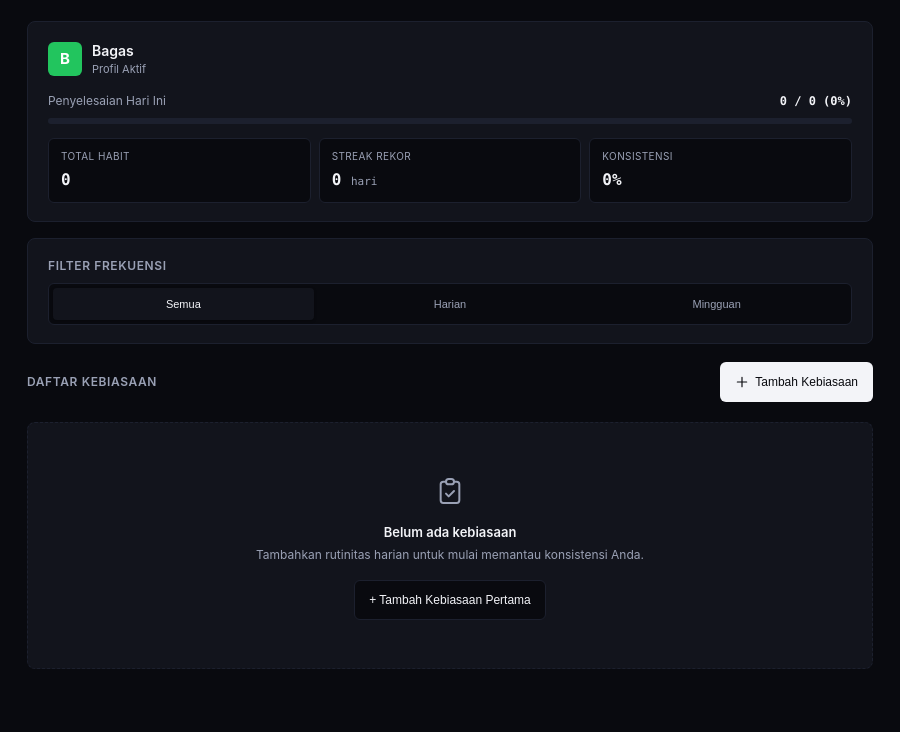
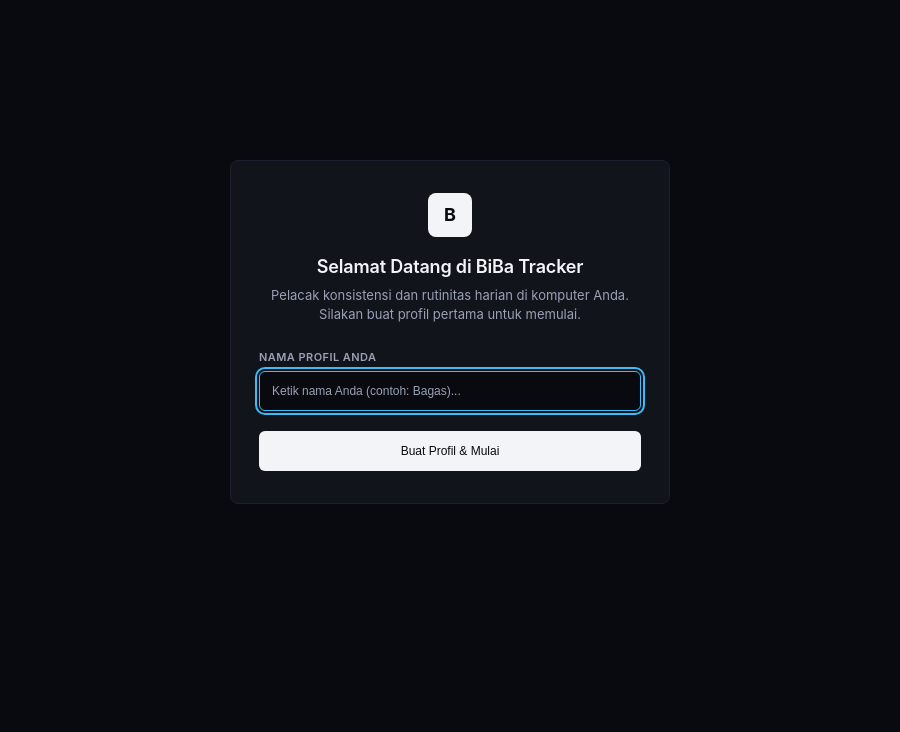
Before and after one commit to bilhaqschrodinger/Habit-TrackersBiBa, an Electron app: page public/index.html in a window 900 px wide. Shown: the part 68-800 px from the top of the page. Drawn offline with Linux system fonts and the light colour scheme; no server answers.

Commit message:
feat: add onboarding front page and remove dummy sample data

```diff
--- a/public/css/style.css
+++ b/public/css/style.css
@@ -46,6 +46,72 @@
   min-height: 100vh;
   display: flex;
   flex-direction: column;
+}
+
+/* Onboarding / Front Page (When no profile exists) */
+.onboarding-screen {
+  flex: 1;
+  width: 100%;
+  display: flex;
+  align-items: center;
+  justify-content: center;
+  padding: 32px clamp(16px, 4vw, 40px);
+}
+
+.onboarding-card {
+  width: 100%;
+  max-width: 440px;
+  background-color: var(--bg-surface);
+  border: 1px solid var(--border-subtle);
+  border-radius: 8px;
+  padding: 32px 28px;
+  text-align: center;
+}
+
+.onboarding-badge {
+  width: 44px;
+  height: 44px;
+  background-color: var(--text-main);
+  color: var(--bg-app);
+  font-size: 18px;
+  font-weight: 700;
+  border-radius: 8px;
+  display: inline-flex;
+  align-items: center;
+  justify-content: center;
+  margin-bottom: 16px;
+}
+
+.onboarding-title {
+  font-size: 18px;
+  font-weight: 600;
+  color: var(--text-main);
+  margin-bottom: 6px;
+  letter-spacing: -0.01em;
+}
+
+.onboarding-desc {
+  font-size: 13px;
+  color: var(--text-muted);
+  line-height: 1.5;
+  margin-bottom: 24px;
+}
+
+.onboarding-form {
+  display: flex;
+  flex-direction: column;
+  gap: 14px;
+  text-align: left;
+}
+
+.onboarding-label {
+  font-size: 11px;
+  font-weight: 600;
+  text-transform: uppercase;
+  letter-spacing: 0.04em;
+  color: var(--text-muted);
+  display: block;
+  margin-bottom: 6px;
 }
 
 /* Top Navigation Bar: Spans 100% width with fluid breathing room */
--- a/public/index.html
+++ b/public/index.html
@@ -8,6 +8,30 @@
 </head>
 <body>
   <div class="app-shell">
+
+    <!-- HALAMAN DEPAN: ONBOARDING / SETUP PROFIL (Aktif jika belum ada profil) -->
+    <div id="view-onboarding" class="onboarding-screen hidden">
+      <div class="onboarding-card">
+        <div class="onboarding-badge" aria-hidden="true">B</div>
+        <h1 class="onboarding-title">Selamat Datang di BiBa Tracker</h1>
+        <p class="onboarding-desc">
+          Pelacak konsistensi dan rutinitas harian di komputer Anda. Silakan buat profil pertama untuk memulai.
+        </p>
+
+        <form class="onboarding-form" onsubmit="handleOnboardingSubmit(event)">
+          <div>
+            <label for="input-onboarding-name" class="onboarding-label">Nama Profil Anda</label>
+            <input type="text" id="input-onboarding-name" class="form-input" placeholder="Ketik nama Anda (contoh: Bagas)..." required autofocus>
+          </div>
+          <button type="submit" class="btn btn-primary" style="width: 100%; margin-top: 6px;">
+            Buat Profil & Mulai
+          </button>
+        </form>
+      </div>
+    </div>
+
+    <!-- HALAMAN UTAMA: DASHBOARD (Aktif jika profil sudah ada) -->
+    <div id="view-dashboard" class="hidden" style="width: 100%; min-height: 100vh; display: flex; flex-direction: column;">
 
       <!-- Top Bar Navigation (Full Width) -->
       <header class="app-header">
@@ -126,7 +150,7 @@
           <section class="content-pane">
             <!-- Toolbar -->
             <div class="section-toolbar">
-            <h1 class="section-heading">Daftar Kebiasaan</h1>
+              <h2 class="section-heading">Daftar Kebiasaan</h2>
               <button class="btn btn-primary" onclick="toggleAddForm()" id="btn-toggle-add">
                 <svg width="14" height="14" fill="none" stroke="currentColor" stroke-width="2" viewBox="0 0 24 24" aria-hidden="true">
                   <path stroke-linecap="round" stroke-linejoin="round" d="M12 4v16m8-8H4"/>
@@ -179,6 +203,8 @@
 
     </div>
 
+  </div>
+
   <script src="js/app.js"></script>
 </body>
 </html>
--- a/public/js/app.js
+++ b/public/js/app.js
@@ -34,21 +34,37 @@
   });
 });
 
-// 1. PROFILES MANAGEMENT
+// 1. PROFILES MANAGEMENT & ROUTING
 async function loadProfiles() {
   try {
     const res = await fetch('/api/profiles');
     if (res.ok) {
       profiles = await res.json();
+    } else {
+      profiles = [];
     }
   } catch (err) {
-    console.warn("Gagal memuat profil dari server, menggunakan fallback.");
-    profiles = [{ id: 1, name: "Bagas" }];
+    console.warn("Gagal memuat profil dari server, menggunakan data kosong.");
+    profiles = [];
   }
 
+  const onboardingView = document.getElementById('view-onboarding');
+  const dashboardView = document.getElementById('view-dashboard');
+
+  // Jika belum ada profil: Tampilkan Halaman Depan / Onboarding
   if (!profiles || profiles.length === 0) {
-    profiles = [{ id: 1, name: "Bagas" }];
+    activeProfile = null;
+    localStorage.removeItem('biba_active_profile');
+    onboardingView.classList.remove('hidden');
+    dashboardView.classList.add('hidden');
+    const inputName = document.getElementById('input-onboarding-name');
+    if (inputName) inputName.focus();
+    return;
   }
+
+  // Jika sudah ada profil: Tampilkan Dashboard
+  onboardingView.classList.add('hidden');
+  dashboardView.classList.remove('hidden');
 
   const savedId = localStorage.getItem('biba_active_profile');
   activeProfile = profiles.find(p => p.id === Number(savedId)) || profiles[0];
@@ -56,6 +72,40 @@
 
   updateProfileViews();
   await loadHabits();
+}
+
+async function handleOnboardingSubmit(e) {
+  e.preventDefault();
+  const input = document.getElementById('input-onboarding-name');
+  const name = input.value.trim();
+  if (!name) return;
+
+  try {
+    const res = await fetch('/api/profiles', {
+      method: 'POST',
+      headers: { 'Content-Type': 'application/json' },
+      body: JSON.stringify({ name })
+    });
+
+    if (res.ok) {
+      const newP = await res.json();
+      profiles = [newP];
+      activeProfile = newP;
+      localStorage.setItem('biba_active_profile', newP.id);
+      input.value = '';
+
+      // Alihkan ke Dashboard
+      document.getElementById('view-onboarding').classList.add('hidden');
+      document.getElementById('view-dashboard').classList.remove('hidden');
+
+      updateProfileViews();
+      await loadHabits();
+    } else {
+      alert("Gagal membuat profil baru.");
+    }
+  } catch (err) {
+    alert("Terjadi kesalahan saat membuat profil.");
+  }
 }
 
 function updateProfileViews() {
@@ -168,12 +218,8 @@
 
 async function confirmDeleteProfile() {
   if (!activeProfile) return;
-  if (profiles.length <= 1) {
-    alert("Tidak dapat menghapus satu-satunya profil yang tersisa.");
-    return;
-  }
 
-  if (!confirm(`Hapus profil "${activeProfile.name}" beserta semua kebiasaannya?`)) return;
+  if (!confirm(`Hapus profil "${activeProfile.name}" beserta seluruh kebiasaannya?`)) return;
 
   try {
     const res = await fetch(`/api/profiles/${activeProfile.id}`, {
@@ -181,7 +227,17 @@
     });
     if (res.ok) {
       profiles = profiles.filter(p => p.id !== activeProfile.id);
-      await selectProfile(profiles[0].id);
+      if (profiles.length === 0) {
+        // Kembali ke halaman depan onboarding jika semua profil terhapus
+        activeProfile = null;
+        localStorage.removeItem('biba_active_profile');
+        document.getElementById('view-dashboard').classList.add('hidden');
+        document.getElementById('view-onboarding').classList.remove('hidden');
+        const input = document.getElementById('input-onboarding-name');
+        if (input) input.focus();
+      } else {
+        await selectProfile(profiles[0].id);
+      }
     }
   } catch (err) {
     alert("Gagal menghapus profil.");
```
Also changed, not shown: db.js (+14 -19 lines). Lines whose indentation alone changed are shown as unchanged.
